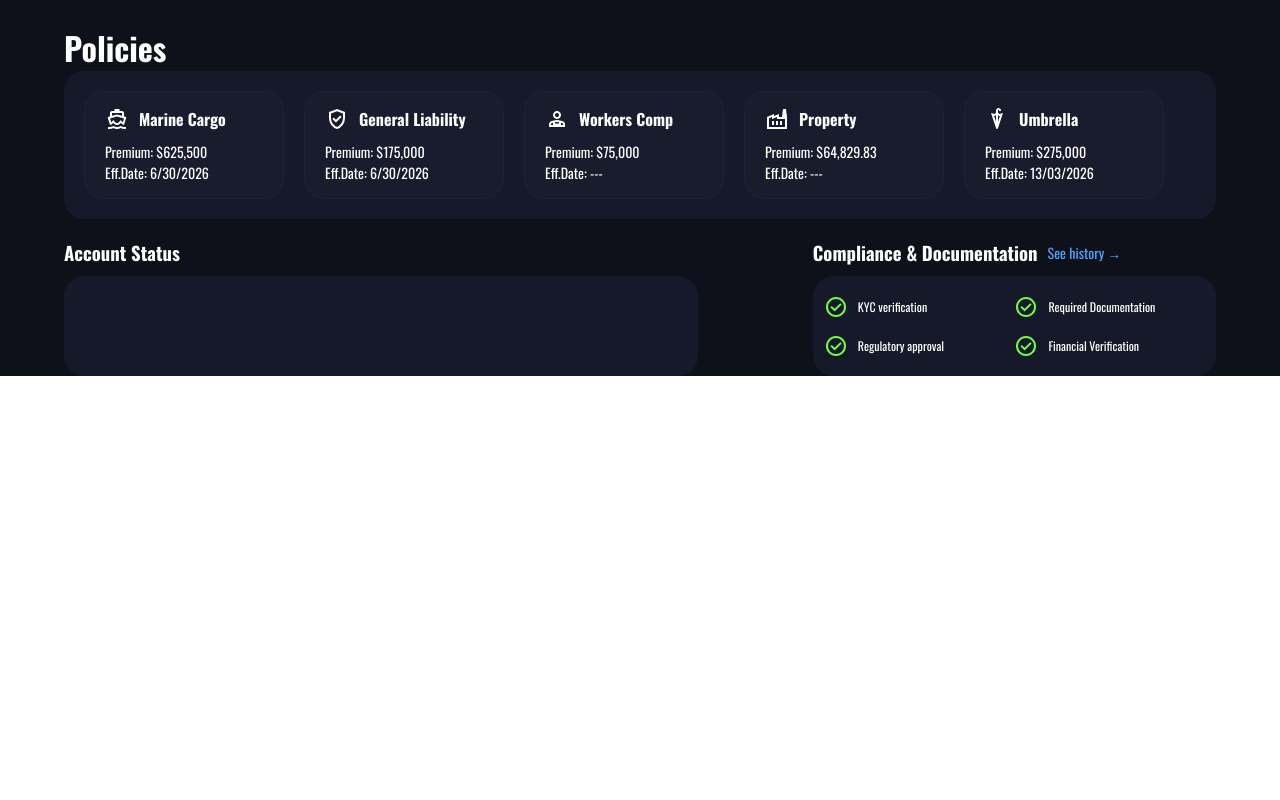
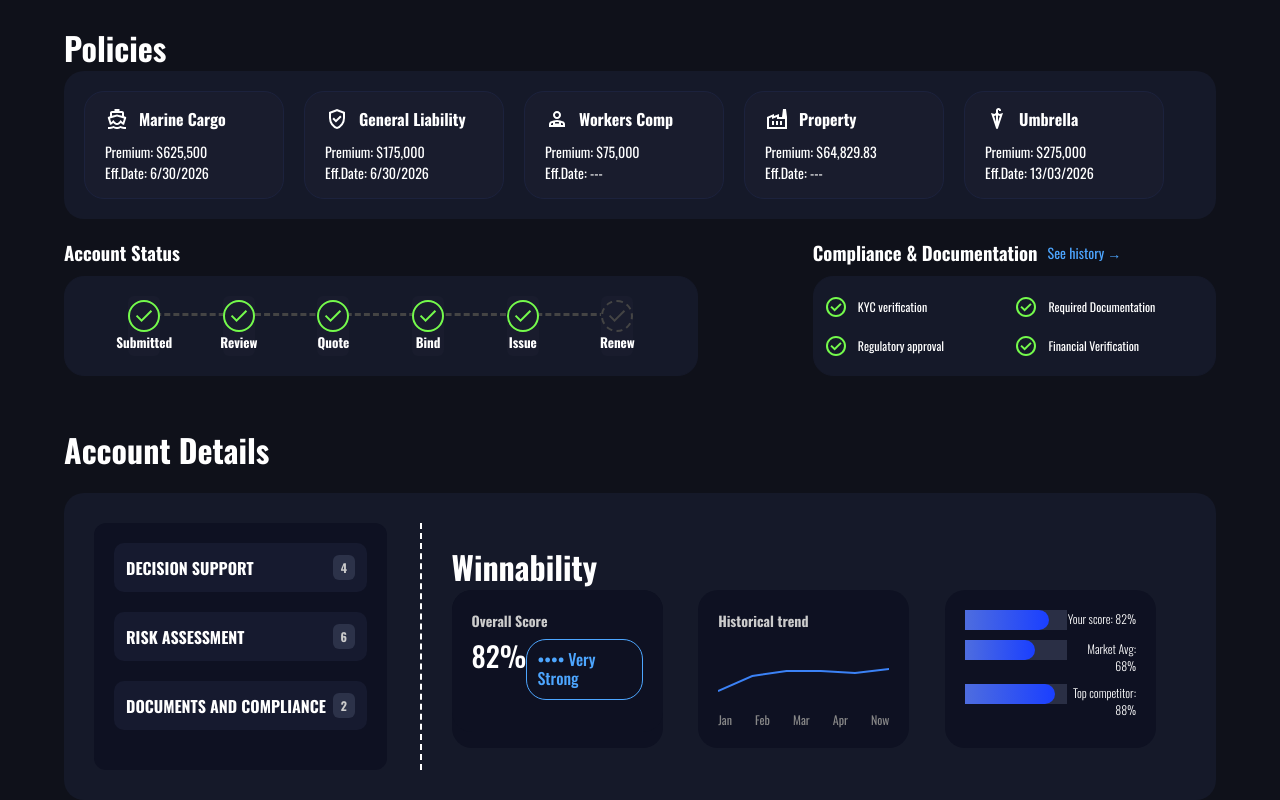
Before and after one commit to HegryLuis/Dashboard, a React (Create React App) app: page /Dashboard/account in a window 1280 px wide. Shown: the part 913-1713 px from the top of the page. Before the commit the page ends 1289 px from the top, so only its background shows below. Built offline with nearby package versions, Linux system fonts and the light colour scheme; a web font is replaced by a local one.

Commit message:
Add sidebar menu, edit metric block, add historical trend block and account status block

```diff
--- /dev/null
+++ b/src/components/accountStatusBlock/AccountStatusBlock.css
@@ -0,0 +1,62 @@
+.status-content {
+  position: relative;
+  width: 100%;
+  height: 100px;
+  display: flex;
+  align-items: center;
+}
+
+.status-line-wrap {
+  width: 80%;
+  margin: 0 auto;
+  position: relative;
+}
+
+.status-line {
+  position: absolute;
+  top: 30%;
+  left: 0;
+  width: 100%;
+  height: 3px;
+  transform: translateY(-30%);
+  z-index: 1;
+  background: none;
+  border-top: 3px dashed #444;
+}
+
+.status-content-block {
+  display: flex;
+  justify-content: space-between;
+  align-items: center;
+  width: 100%;
+}
+
+.status-data-block {
+  display: flex;
+  max-width: 32px;
+  flex-direction: column;
+  align-items: center;
+  background: #191c2d;
+  padding: 4px 8px;
+  border-radius: 6px;
+  z-index: 2;
+}
+
+.status-img-wrap {
+  width: 32px;
+  height: 32px;
+  position: relative;
+  border: 2px solid #75fb4c;
+  border-radius: 50%;
+}
+
+.status-img-wrap.last {
+  border: 2px dashed #444;
+}
+
+.status-img-wrap img {
+  position: absolute;
+  top: 50%;
+  left: 50%;
+  transform: translate(-50%, -50%);
+}
--- /dev/null
+++ b/src/components/accountStatusBlock/AccountStatusBlock.jsx
@@ -0,0 +1,60 @@
+import React from "react";
+import "./AccountStatusBlock.css";
+import check from "./../../images/check.svg";
+import check_gray from "./../../images/check_gray.svg";
+
+const accountData = [
+  {
+    logo: check,
+    title: "Submitted",
+  },
+  {
+    logo: check,
+    title: "Review",
+  },
+  {
+    logo: check,
+    title: "Quote",
+  },
+  {
+    logo: check,
+    title: "Bind",
+  },
+  {
+    logo: check,
+    title: "Issue",
+  },
+  {
+    logo: check_gray,
+    title: "Renew",
+  },
+];
+const AccountStatusBlock = () => {
+  return (
+    <div className="status-block">
+      <h3 className="status-documentation-title">Account Status</h3>
+
+      <div className="status-documentation-content status-content">
+        <div className="status-line-wrap">
+          <div className="status-line"></div>
+          <div className="status-content-block">
+            {accountData.map((data, index) => {
+              const isLast = index === accountData.length - 1;
+
+              return (
+                <div key={index} className="status-data-block">
+                  <div className={`status-img-wrap ${isLast ? "last" : ""}`}>
+                    <img alt="logo" src={data.logo} />
+                  </div>
+                  <h5>{data.title}</h5>
+                </div>
+              );
+            })}
+          </div>
+        </div>
+      </div>
+    </div>
+  );
+};
+
+export default AccountStatusBlock;
--- /dev/null
+++ b/src/components/historicalTrendBlock/HistoricalTrendBlock.css
@@ -0,0 +1,23 @@
+.historical-trend-wrap {
+  padding: 20px;
+  color: #fff;
+}
+
+.historical-title {
+  font-size: 14px;
+  margin-bottom: 10px;
+  color: #ccc;
+}
+
+.historical-chart {
+  width: 100%;
+  height: 60px;
+}
+
+.historical-labels {
+  display: flex;
+  justify-content: space-between;
+  font-size: 12px;
+  margin-top: 5px;
+  color: #888;
+}
--- /dev/null
+++ b/src/components/historicalTrendBlock/HistoricalTrendBlock.jsx
@@ -0,0 +1,31 @@
+import React from "react";
+import "./HistoricalTrendBlock.css";
+
+const HistoricalTrendBlock = () => {
+  return (
+    <div className="historical-trend-wrap">
+      <h3 className="historical-title">Historical trend</h3>
+      <svg
+        className="historical-chart"
+        viewBox="0 0 200 60"
+        preserveAspectRatio="none"
+      >
+        <polyline
+          fill="none"
+          stroke="#3b82f6"
+          strokeWidth="2"
+          points="0,50 40,35 80,30 120,30 160,32 200,28"
+        />
+      </svg>
+      <div className="historical-labels">
+        <span>Jan</span>
+        <span>Feb</span>
+        <span>Mar</span>
+        <span>Apr</span>
+        <span>Now</span>
+      </div>
+    </div>
+  );
+};
+
+export default HistoricalTrendBlock;
--- a/src/components/metricBlock/MetricBlock.css
+++ b/src/components/metricBlock/MetricBlock.css
@@ -8,6 +8,10 @@
   flex-direction: column;
   justify-content: space-between;
   color: #fff;
+}
+
+.metric-wrap.otherBackground {
+  background-color: #0e1122;
 }
 
 .metric-title {
@@ -24,6 +28,11 @@
   line-height: 1.2;
 }
 
+.metric-content.flex {
+  display: flex;
+  justify-content: space-between;
+}
+
 .metric-main {
   display: block;
 }
@@ -35,6 +44,14 @@
   margin-top: 4px;
 }
 
+.metric-dots {
+  border: 1px solid #4da6ff;
+  border-radius: 20px;
+  padding: 10px;
+  font-size: 16px;
+  color: #4da6ff;
+}
+
 .metric-link {
   cursor: pointer;
   font-size: 14px;
--- a/src/components/metricBlock/MetricBlock.jsx
+++ b/src/components/metricBlock/MetricBlock.jsx
@@ -1,19 +1,25 @@
 import React from "react";
 import "./MetricBlock.css";
 
-const MetricBlock = ({ data }) => {
+const MetricBlock = ({ data, changeBackground = false }) => {
   return (
-    <div className="metric-wrap">
+    <div className={`metric-wrap ${changeBackground ? "otherBackground" : ""}`}>
       <div className="metric-text">
         <h3 className="metric-title">{data.title}</h3>
-        <div className="metric-content">
+        <div className={`metric-content ${data.subContentDot ? "flex" : ""}`}>
           <span className="metric-main">{data.content}</span>
+          {data.status && !data.subContentDot && (
+            <span className="metric-status">{data.status}</span>
+          )}
           {data.subContent && (
             <span className="metric-sub">{data.subContent}</span>
           )}
+          {data.subContentDot && (
+            <div className="metric-dots">{`${data.subContentDot} ${data.status}`}</div>
+          )}
         </div>
       </div>
-      <span className="metric-link">{data.link} →</span>
+      {data.link && <span className="metric-link">{data.link} →</span>}
     </div>
   );
 };
--- /dev/null
+++ b/src/components/sideBarMenu/SideBarMenu.css
@@ -0,0 +1,44 @@
+.sidebar {
+  background-color: #0e1122;
+  color: #fff;
+  font-family: sans-serif;
+  width: 90%;
+  padding: 20px;
+  border-radius: 12px;
+}
+
+.sidebar-section {
+  margin-bottom: 20px;
+}
+
+.sidebar-header {
+  display: flex;
+  justify-content: space-between;
+  align-items: center;
+  cursor: pointer;
+  font-weight: bold;
+  padding: 12px;
+  border-radius: 10px;
+  background-color: #161a2f;
+}
+
+.badge {
+  background-color: #2c3249;
+  color: #ccc;
+  font-size: 12px;
+  padding: 4px 8px;
+  border-radius: 6px;
+}
+
+.sidebar-items {
+  margin-top: 10px;
+  padding-left: 10px;
+  display: flex;
+  flex-direction: column;
+  gap: 8px;
+}
+
+.sidebar-item {
+  font-size: 14px;
+  cursor: pointer;
+}
--- /dev/null
+++ b/src/components/sideBarMenu/SideBarMenu.jsx
@@ -0,0 +1,72 @@
+import React, { useState } from "react";
+import "./SideBarMenu.css";
+
+const categoriesData = [
+  {
+    title: "DECISION SUPPORT",
+    count: 4,
+    items: [
+      "Winnability",
+      "Exposure Review & Suggested Coverage",
+      "Portfolio Strategy Alignment",
+      "Broker Analytics",
+    ],
+  },
+  {
+    title: "RISK ASSESSMENT",
+    count: 6,
+    items: [
+      "Winnability",
+      "Exposure Review & Suggested Coverage",
+      "Portfolio Strategy Alignment",
+      "Broker Analytics",
+      "Winnability",
+      "Exposure Review & Suggested Coverage",
+    ],
+  },
+  {
+    title: "DOCUMENTS AND COMPLIANCE",
+    count: 2,
+    items: ["Portfolio Strategy Alignment", "Broker Analytics"],
+  },
+];
+
+const SidebarMenu = ({ onItemSelect }) => {
+  const [openIndex, setOpenIndex] = useState(null);
+
+  const handleToggle = (index) => {
+    setOpenIndex(openIndex === index ? null : index);
+  };
+
+  const handleItemClick = (item) => {
+    if (onItemSelect) onItemSelect(item);
+  };
+
+  return (
+    <div className="sidebar">
+      {categoriesData.map((category, index) => (
+        <div key={index} className="sidebar-section">
+          <div className="sidebar-header" onClick={() => handleToggle(index)}>
+            <span>{category.title}</span>
+            <span className="badge">{category.count}</span>
+          </div>
+          {openIndex === index && category.items.length > 0 && (
+            <div className="sidebar-items">
+              {category.items.map((item, idx) => (
+                <div
+                  key={idx}
+                  className="sidebar-item"
+                  onClick={() => handleItemClick(item)}
+                >
+                  {item}
+                </div>
+              ))}
+            </div>
+          )}
+        </div>
+      ))}
+    </div>
+  );
+};
+
+export default SidebarMenu;
--- a/src/pages/accountPage/AccountPage.css
+++ b/src/pages/accountPage/AccountPage.css
@@ -162,13 +162,13 @@
 
 .policies-content {
   display: flex;
-  gap: 20px; /* заменили space-between */
+  gap: 20px;
   overflow-x: auto;
   background-color: #151929;
   border-radius: 20px;
   padding: 20px;
   scrollbar-width: thin;
-  flex-wrap: nowrap; /* не даём элементам переноситься */
+  flex-wrap: nowrap;
 }
 
 .policies-content::-webkit-scrollbar {
@@ -205,6 +205,51 @@
   border-radius: 20px;
 }
 
+.account-details-wrap {
+  margin-top: 50px;
+  color: #fff;
+}
+
+/* * * * * * * * * * * * * * * * * * *  */
+
+.details-main-wrap {
+  display: flex;
+  padding: 30px;
+  background: #151929;
+  border-radius: 20px;
+  margin-top: 20px;
+}
+
+.details-sidebar-wrap {
+  width: 30%;
+  border-right: 2px dashed #fff;
+}
+
+.details-main-block-wrap {
+  padding: 20px 30px;
+  width: 70%;
+}
+
+.details-block-top {
+  display: flex;
+  justify-content: space-between;
+}
+
+.details-position-block {
+  background-color: #0e1122 !important;
+  border-radius: 20px;
+  width: 30%;
+}
+
+.distribution-content-wrap {
+  padding: 20px;
+}
+
+.details-position-block .metrics-wrap {
+  color: beige;
+}
+
+/* Media */
 @media (max-width: 1024px) {
   .header-account-wrap {
     flex-direction: column-reverse;
@@ -237,7 +282,7 @@
 
 @media (max-width: 768px) {
   .metric-sections {
-    width: 50%;
+    width: auto;
     flex-direction: column;
   }
 
--- a/src/pages/accountPage/AccountPage.jsx
+++ b/src/pages/accountPage/AccountPage.jsx
@@ -1,4 +1,4 @@
-import React from "react";
+import React, { useState } from "react";
 import "./AccountPage.css";
 import database from "./../../images/database.svg";
 import AttentionBlock from "../../components/attentionBlock/AttentionBlock";
@@ -12,6 +12,9 @@ import verified from "../../images/verified.svg";
 import PoliceBlock from "../../components/policeBlock/PoliceBlock";
 import check_circle from "../../images/check_circle.svg";
 import ComplianceDocumentation from "../../components/сomplianceDocumentation/ComplianceDocumentation";
+import AccountStatusBlock from "../../components/accountStatusBlock/AccountStatusBlock";
+import SidebarMenu from "../../components/sideBarMenu/SideBarMenu";
+import HistoricalTrendBlock from "../../components/historicalTrendBlock/HistoricalTrendBlock";
 
 const accountInfo = [
   {
@@ -99,23 +102,40 @@ const policiesData = [
   },
 ];
 
-const documentationData = [
-  "KYC verification",
-  "Required Documentation",
-  "Regulatory approval",
-  "Financial Verification",
+const detailsPositionData = [
+  {
+    title: "Your score",
+    percent: 82,
+  },
+  {
+    title: "Market Avg",
+    percent: 68,
+  },
+  {
+    title: "Top competitor",
+    percent: 88,
+  },
 ];
 
-const accountStatusData = [
-  "Submitted",
-  "Review",
-  "Quote",
-  "Bind",
-  "Issue",
-  "Renew",
-];
+const detailsMetricData = {
+  title: "Overall Score",
+  content: "82%",
+  status: "Very Strong",
+  subContentDot: "••••",
+};
 
 const AccountPage = () => {
+  const [openIndex, setOpenIndex] = useState(null);
+  const [selectedItem, setSelectedItem] = useState("Winnability"); // default
+
+  const handleItemSelect = (item) => {
+    setSelectedItem(item);
+  };
+
+  const handleToggle = (index) => {
+    setOpenIndex(openIndex === index ? null : index);
+  };
+
   return (
     <div>
       <div className="header-account-wrap">
@@ -171,12 +191,36 @@ const AccountPage = () => {
       </div>
 
       <div className="status-documentation-wrap">
-        <div className="status-block">
-          <h3 className="status-documentation-title ">Account Status</h3>
-          <div className="status-documentation-content status-content"></div>
+        <AccountStatusBlock />
+        <ComplianceDocumentation />
+      </div>
+
+      <div className="account-details-wrap">
+        <h1>Account Details</h1>
+
+        <div className="details-main-wrap">
+          <div className="details-sidebar-wrap">
+            <SidebarMenu onItemSelect={handleItemSelect} />
+          </div>
+
+          <div className="details-main-block-wrap">
+            <h1 className="details-main-title">{selectedItem}</h1>
+
+            <div className="details-block-top">
+              <div className="details-position-block">
+                <MetricBlock data={detailsMetricData} changeBackground={true} />
+              </div>
+              <div className="details-position-block">
+                <HistoricalTrendBlock />
+              </div>
+              <div className="details-position-block distribution-content-wrap">
+                {detailsPositionData.map((data, index) => {
+                  return <DistributionBlock key={index} data={data} />;
+                })}
+              </div>
+            </div>
+          </div>
         </div>
-
-        <ComplianceDocumentation />
       </div>
     </div>
   );
```
Also changed, not shown: src/images/check.svg (added), src/images/check_gray.svg (added).
